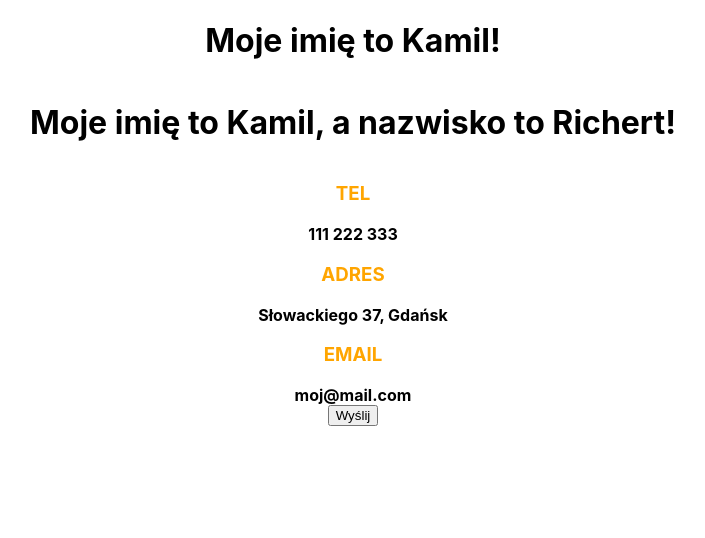
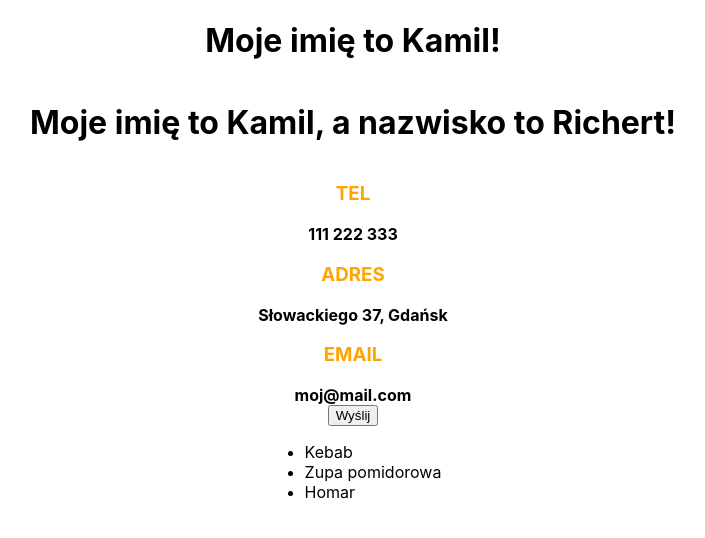
Before and after one commit to infoshareacademy/isareactvelobank, a React (Create React App) app in the folder react/my-app/: page / in a window 1280 px wide. Shown: the top 538 px of the page, without its empty margins (287-992 px from the left). Built offline with nearby package versions, Linux system fonts and the light colour scheme.

Commit message:
My favoruite dishes as list example

```diff
--- a/react/my-app/src/App.js
+++ b/react/my-app/src/App.js
@@ -1,6 +1,13 @@
 import Wrapper from './Wrapper';
 import MyName from './MyName';
+import { MyFavouriteDishes } from './MyFavouriteDishes';
 import { Contact } from './Contact';
+
+const dishes = [
+     { id: 1, name: 'Kebab' },
+     { id: 2, name: 'Zupa pomidorowa' },
+     { id: 3, name: 'Homar' },
+]
 
 function App() {
   return (
@@ -14,6 +21,7 @@
                 email: 'moj@mail.com'
             }
         } />
+        <MyFavouriteDishes dishes={dishes} />
     </Wrapper>
   );
 }
--- /dev/null
+++ b/react/my-app/src/MyFavouriteDishes.js
@@ -0,0 +1,8 @@
+export const MyFavouriteDishes = ({ dishes }) => {
+    return (
+        <ul>
+            {dishes.map(dish =>
+                <li key={dish.id}>{dish.name}</li>)}
+        </ul>
+    )
+}
```
